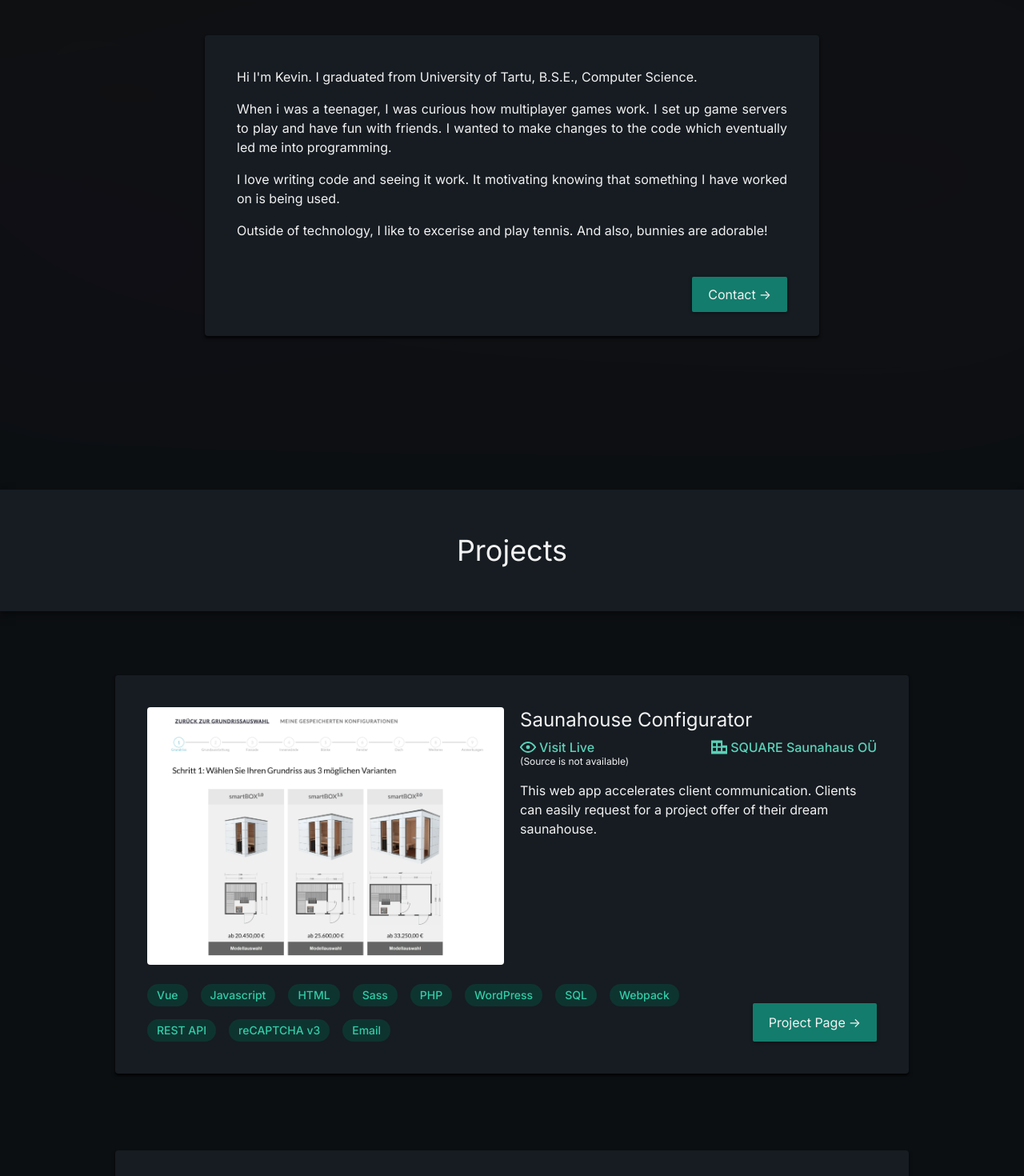
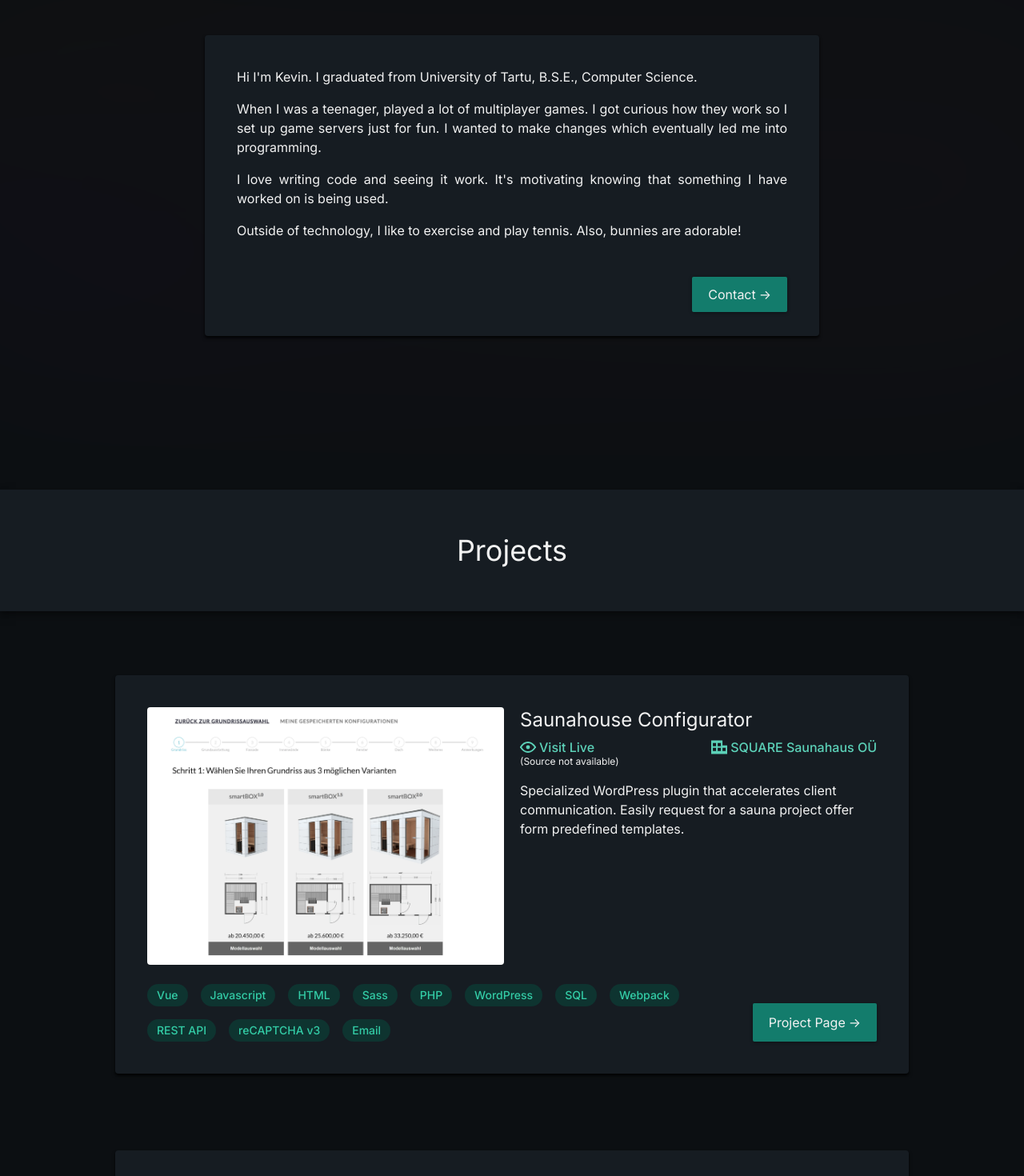
Before and after one commit to knemerzitski/portfolio, a Next.js app: page / in a window 1280 px wide. Shown: the part 1100-2570 px from the top of the page at 80% size. Built offline with nearby package versions, Linux system fonts and the light colour scheme; no server answers.

Commit message:
update: portfolio texts

```diff
--- a/src/app/portfolio.tsx
+++ b/src/app/portfolio.tsx
@@ -36,18 +36,18 @@ export const aboutMe = (
     </p>
 
     <p>
-      When i was a teenager, I was curious how multiplayer games work.
-      I set up game servers to play and have fun with friends.
-      I wanted to make changes to the code which eventually led me into programming.
+      When I was a teenager, played a lot of multiplayer games.
+      I got curious how they work so I set up game servers just for fun.
+      I wanted to make changes which eventually led me into programming.
     </p>
 
     <p>
       I love writing code and seeing it work.
-      It motivating knowing that something I have worked on is being used.
+      It&apos;s motivating knowing that something I have worked on is being used.
     </p>
 
     <p>
-      Outside of technology, I like to excerise and play tennis. And also, bunnies are adorable!
+      Outside of technology, I like to exercise and play tennis. Also, bunnies are adorable!
     </p>
   </>
 );
@@ -84,7 +84,7 @@ export const projects = [
             <Icon type="eye" className="w-5 h-5 shrink-0" />
             Visit Live
           </TextLink>
-          <small className="absolute text-xs hidden xxs:block">(Source is not available)</small>
+          <small className="absolute text-xs hidden xxs:block">(Source not available)</small>
         </li>
         <li>
           <TextLink className="flex items-center gap-1 leading-5" href="https://design-saunahaus.de/">
@@ -95,16 +95,21 @@ export const projects = [
       </ul>
     ),
     shortDesc: <p>
-      This web app accelerates client communication.
-      Clients can easily request for a project offer of their dream saunahouse.
+      Specialized WordPress plugin that accelerates client communication.
+      Easily request for a sauna project offer form predefined templates.
     </p>,
     desc: <>
       <p>
-        Saunahouse Configurator is a Wordpress plugin. In essence it&apos;s a customized request form.
-        It has an admin panel to manage saunas, requests, email templates and settings.
+        Saunahouse Configurator is a Wordpress plugin that accelerates client communication.
+      </p>
+      <p>
+        In essence it&apos;s a customized request form with predefined templates.
+        Templates can be combined to create a dynamic form with similar content.
+        There is also an admin panel to manage form templates, requests, email templates and settings.
       </p>
       <p>
         I chose to develop the app in Vue because I wanted to learn reactive web development and component based architecture.
+        In WordPress environment it was a more flexible option compared to multiple pages communicating over GET requests.
       </p>
     </>,
     hero: (
@@ -161,7 +166,7 @@ export const projects = [
       </ul>
     ),
     shortDesc: <p>
-      This app enables quick registration of personnel using multiple card readers.
+      App that enables quick registration of personnel using multiple card readers.
       For example during the gathering of reserve army training exercises.
     </p>
     ,
@@ -172,7 +177,7 @@ export const projects = [
       </p>
       <p>
         I initially developed it for Estonian Defence Forces during my conscript service.
-        It is built with JavaFX and later ported to WPF.
+        It was made with JavaFX and later ported to WPF.
       </p>
       <p>
         Registrations can be conducted manually by searching the table or by using an Estonian ID-card.
```
